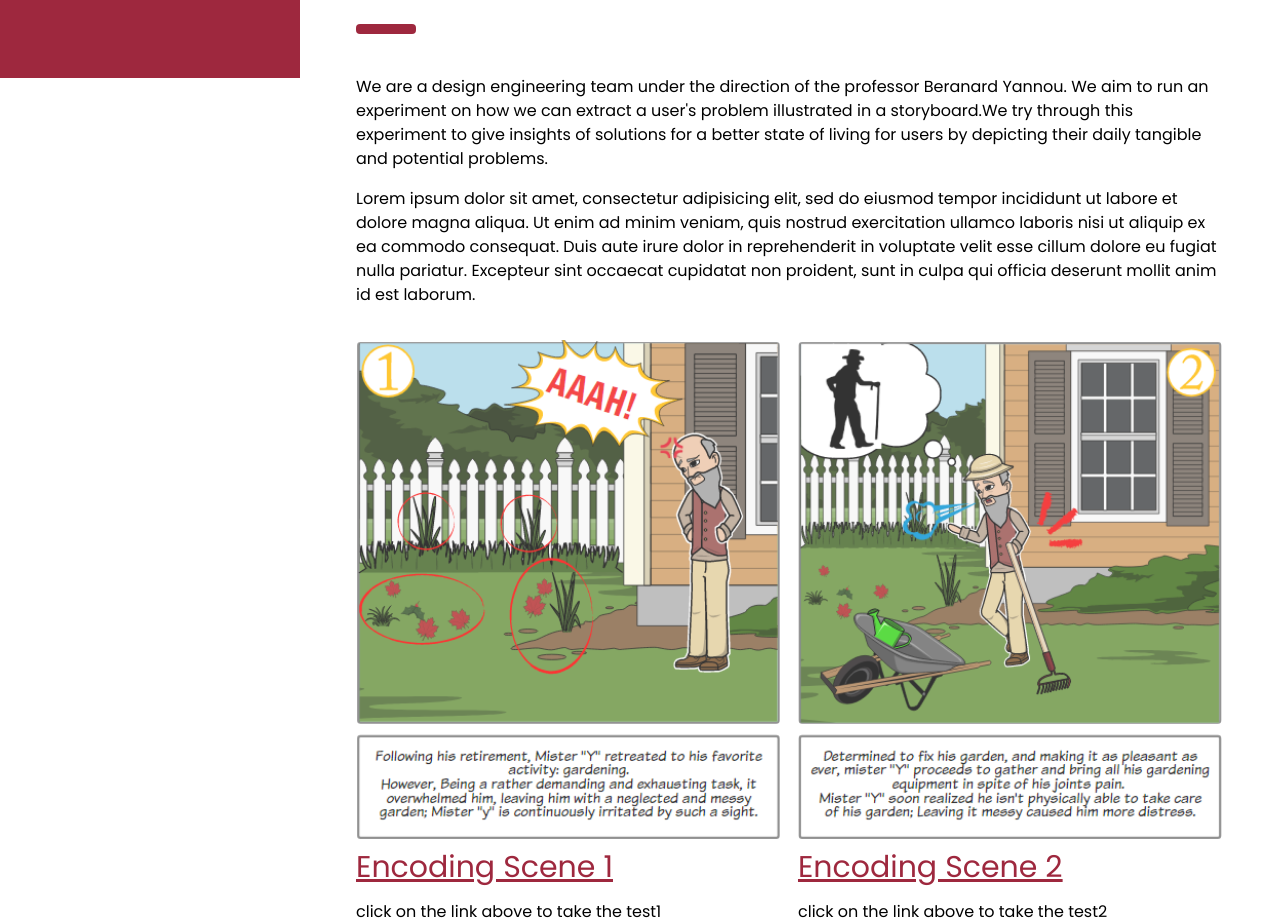
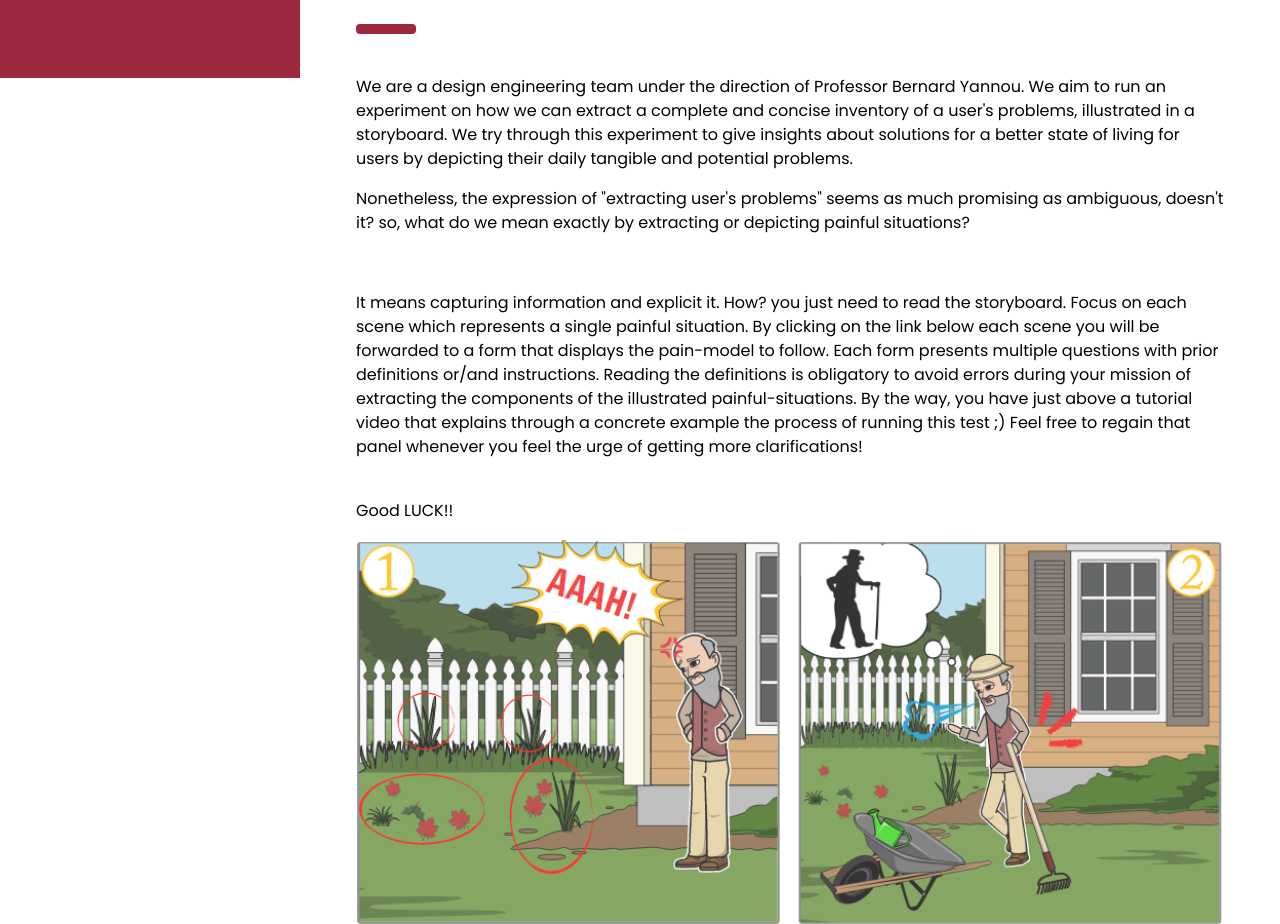
Before and after one commit to chouchener/Design-Experiment, a plain HTML site: page Design Experiment.html in a window 1280 px wide. Shown: the part 722-1646 px from the top of the page. Drawn offline with nearby package versions, Linux system fonts and the light colour scheme.

Commit message:
sixth update

```diff
--- a/index.html
+++ b/Design Experiment.html
@@ -53,14 +53,9 @@ body {font-size:16px;}
   </div>
    <!-- Introduction -->
   <div class="w3-container" id="services" style="margin-top:5px">
-    <p>We are a design engineering team under the direction of the professor Beranard Yannou. We aim to run an experiment on how we can extract a user's problem illustrated in a storyboard.We try through this experiment to give insights of solutions for a better state of living for users by depicting their daily tangible and potential problems. </p>
-    <p>Lorem ipsum dolor sit amet, consectetur adipisicing elit, sed do eiusmod
-    tempor incididunt ut labore et dolore magna aliqua. Ut enim ad minim veniam,
-    quis nostrud exercitation ullamco laboris nisi ut aliquip ex ea commodo
-    consequat. Duis aute irure dolor in reprehenderit in voluptate velit esse
-    cillum dolore eu fugiat nulla pariatur. Excepteur sint occaecat cupidatat non
-    proident, sunt in culpa qui officia deserunt mollit anim id est laborum.
-    </p>
+    <p>We are a design engineering team under the direction of Professor Bernard Yannou. We aim to run an experiment on how we can extract a complete and concise inventory of a user's problems, illustrated in a storyboard. We try through this experiment to give insights about solutions for a better state of living for users by depicting their daily tangible and potential problems.</p>
+    <p>Nonetheless, the expression of "extracting user's problems" seems as much promising as ambiguous, doesn't it? so, what do we mean exactly by extracting or depicting painful situations?
+    </p><br><p>It means capturing information and explicit it. How? you just need to read the storyboard. Focus on each scene which represents a single painful situation. By clicking on the link below each scene you will be forwarded to a form that displays the pain-model to follow. Each form presents multiple questions with prior definitions or/and instructions. Reading the definitions is obligatory to avoid errors during your mission of extracting the components of the illustrated painful-situations. By the way, you have just above a tutorial video that explains through a concrete example the process of running this test ;) Feel free to regain that panel whenever you feel the urge of getting more clarifications!</p><br> Good LUCK!!
   </div>
   <!-- Photo grid (modal) -->
   <div class="w3-row-padding">
@@ -105,10 +100,8 @@ body {font-size:16px;}
   <div class="w3-container" id="designers" style="margin-top:75px">
     <h1 class="w3-xxxlarge" style="color: #9E283E;"><b>Research Team.</b></h1>
     <hr style="width:50px;border:5px solid #9E283E;" class="w3-round">
-    <p>The best team in the world.</p>
-    <p>We are lorem ipsum consectetur adipiscing elit, sed do eiusmod tempor incididunt ut labore et dolore magna aliqua. Ut enim ad minim veniam, quis nostrud exercitation ullamco laboris nisi ut aliquip ex ea commodo consequat. Duis aute irure
-    dolor in reprehenderit in voluptate velit esse cillum dolore eu fugiat nulla pariatur. Excepteur sint occaecat cupidatat non proident, sunt in culpa qui officia deserunt mollit anim id est laborum consectetur adipiscing elit, sed do eiusmod tempor
-    incididunt ut labore et quis nostrud exercitation ullamco laboris nisi ut aliquip ex ea commodo consequat.
+    <p>Do you want to know us more?</p>
+    <p>We are from design engineering department in CentraleSupelec in Paris under the direction of Professor Bernard Yannou. In our department we seek
     </p>
     <p><b>Our resaearch team is thoughtfully implicated in the process of "a better living" design.</b>:</p>
   </div>
```
